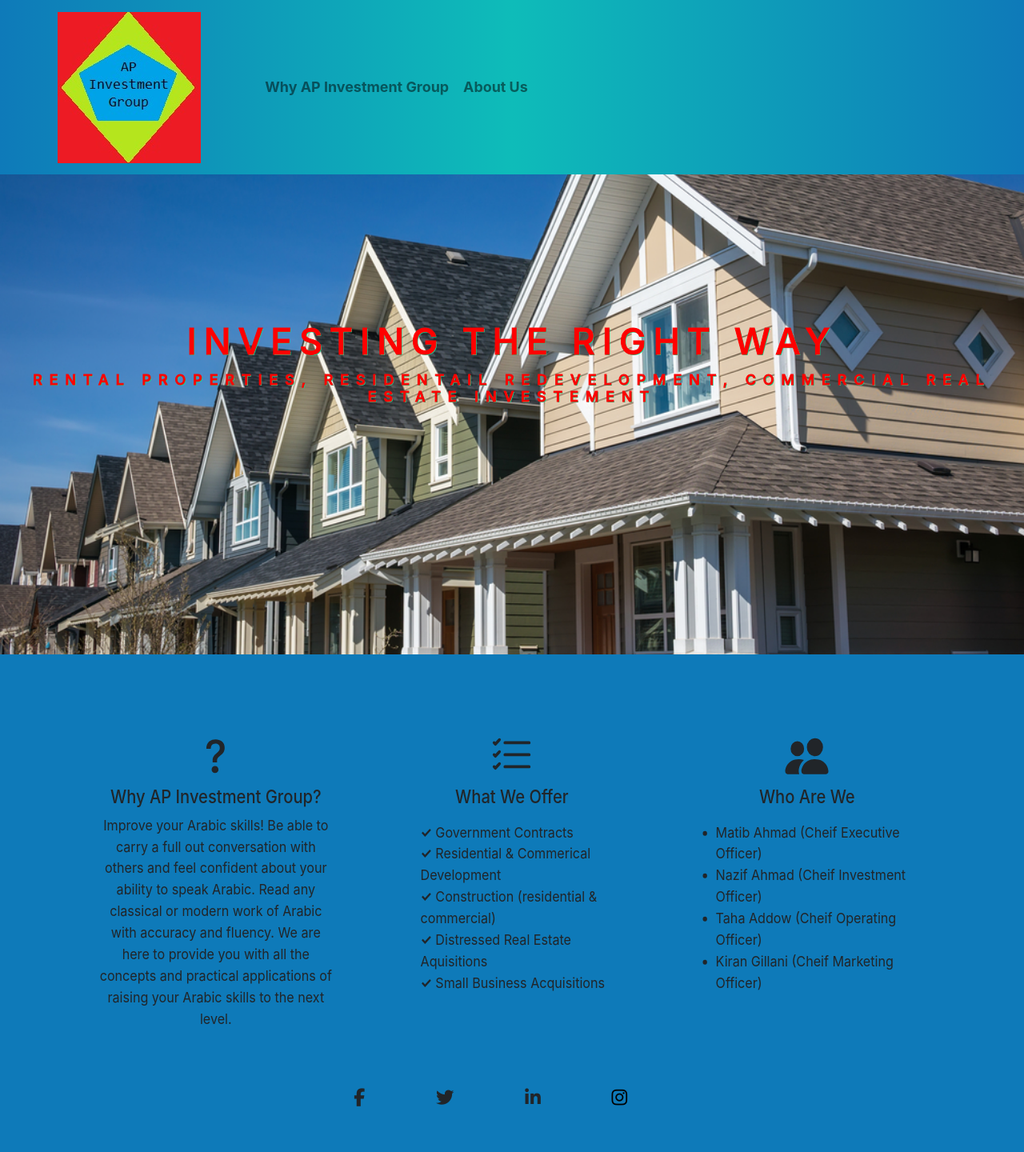
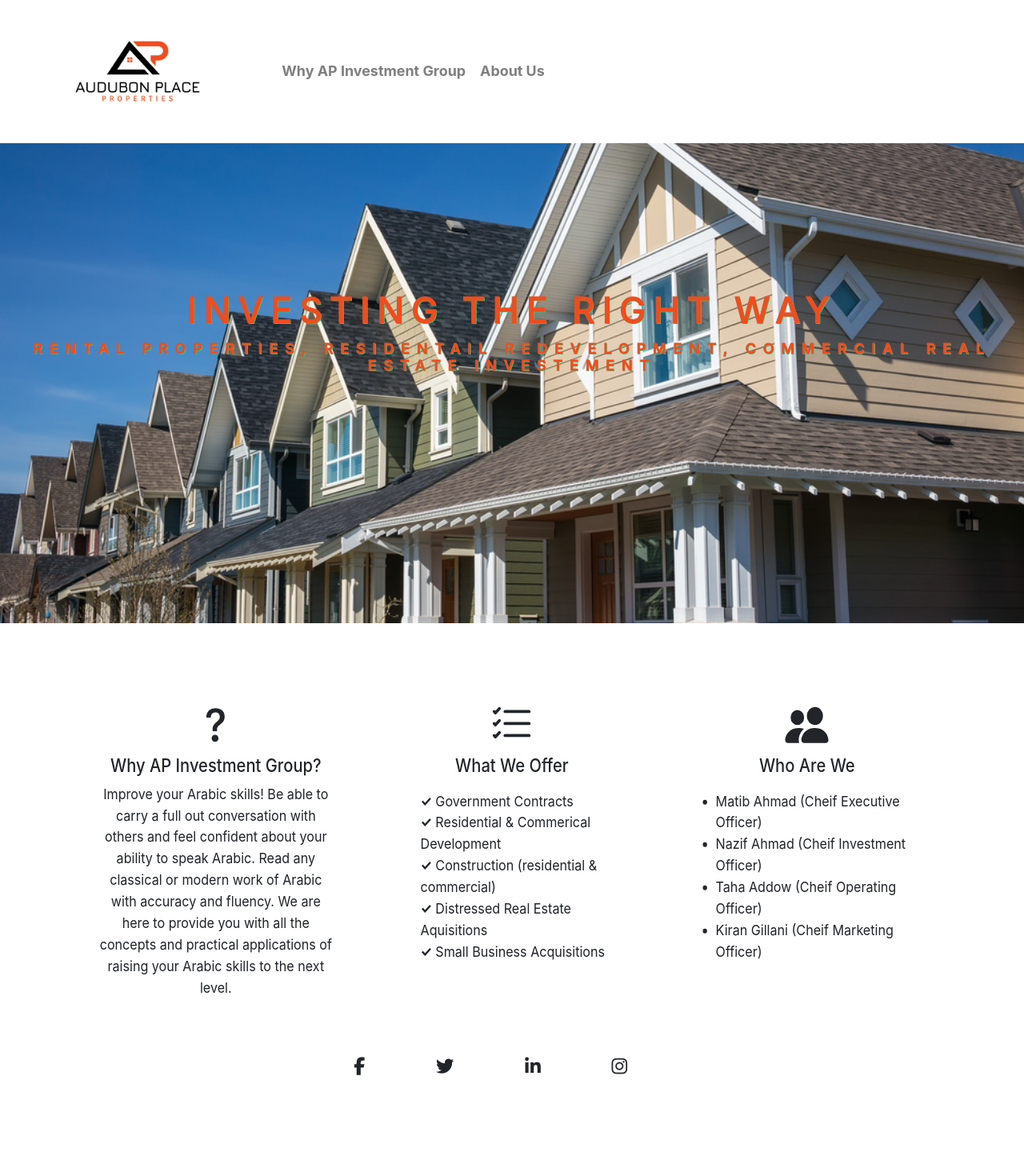
Before and after one commit to matib05/apinvestmentgroup, a Django app: page / in a window 1280 px wide. Shown: the whole page at 80% size. After the commit the page ends 1344 px from the top, so only its background shows below. Run offline with Django 4.2, Linux system fonts and the light colour scheme; some libraries are stand-ins or nearby versions.

Commit message:
fixing colors, and about-us link

```diff
--- a/landing/static/landing/main.css
+++ b/landing/static/landing/main.css
@@ -18,18 +18,16 @@
     text-align: center;
     font-size: 4rem;
     font-weight: 300;
-    color: red;
+    color: #EF4D1E;
     text-transform: uppercase;
     letter-spacing: 0.5rem;
     text-shadow: 1px 1px 0px rgb(3, 233, 156);
     -webkit-text-stroke-width: 1px;
-    -webkit-text-stroke-color: red;
+    -webkit-text-stroke-color: #EF4D1E;
 
 }
 
-.points {
-    background-color: rgb(14, 122, 185);
-}
+.points { }
 
 .point {
     position: relative;
@@ -51,8 +49,17 @@
     font-size: 1.25rem;
 }
 
+.logo {
+    height: 100;
+    width: 150;
+}
+
 @media (min-width: 640px) {
 	html { font-size: 112%; }
+    .logo {
+        height: 150;
+        width: 200;
+    }
 	.column {
 		float: left;
 		padding-left: 1rem;
@@ -66,18 +73,14 @@
 	.column.flow-opposite {float: right;}
 }
 
-footer {
-    background: rgb(14, 122, 185);
-}
+footer { }
+
 
 .list-alignment {
     text-align: left
 }
 
-.content-section {
-    background: rgb(14, 122, 185);
-    /*background: linear-gradient(to right, rgb(216,177,177), rgb(185,118,116), rgb(216,177,177));*/
-}
+.content-section { }
 
 .pointer {
     cursor: pointer
--- a/landing/templates/landing/base.html
+++ b/landing/templates/landing/base.html
@@ -11,9 +11,9 @@
     <title>AP Investment Group</title>
   </head>
   <body>
-    <nav class="navbar navbar-expand-lg navbar-light" style=" background-image: linear-gradient(to right, rgb(14, 122, 185), rgb(14, 188, 185), rgb(14, 122, 185));">
+    <nav class="navbar navbar-expand-lg navbar-light">
         {% load static %}
-        <a class="navbar-brand ml-5" href="/"> <img src="{% static 'landing\AP_Investment_Group_Logo.jpg' %}"  class="mr-5"></a>
+        <a class="navbar-brand ml-5" href="/"> <img height="150" width="200" src="{% static 'landing\AP_Investment_Group_Logo.jpg' %}"  class="mr-5 logo"></a>
           <button class="navbar-toggler" type="button" data-toggle="collapse" data-target="#navbarSupportedContent" aria-controls="navbarSupportedContent" aria-expanded="false" aria-label="Toggle navigation">
             <span class="navbar-toggler-icon"></span>
           </button>
@@ -27,7 +27,7 @@
                 {% endif %}
               </li>
               <li class="nav-item">
-                <a class="nav-link font-weight-bold" href="/aboutUs">About Us</a>
+                <a class="nav-link font-weight-bold" href="/about-us">About Us</a>
               </li>
             </ul>
         </div>
@@ -60,7 +60,7 @@
                   <a class="col li-ic" target="_blank">
                     <i class="fab fa-linkedin-in fa-lg white-text mr-md-5 mr-3 fa-2x"> </i>
                   </a>
-                  <a href="https://www.instagram.com/afsahinstitute/?hl=en" target="_blank" class="col ins-ic">
+                  <a target="_blank" class="col ins-ic">
                     <i class="fab fa-instagram fa-lg white-text mr-md-5 mr-3 fa-2x"> </i>
                   </a>
               </div>
--- a/landing/urls.py
+++ b/landing/urls.py
@@ -5,5 +5,5 @@
 app_name = 'polls'
 urlpatterns = [
     path('', views.index, name='index'),
-    path('aboutUs', views.about_us, name='about-us'),
+    path('about-us', views.about_us, name='about-us'),
 ]
```
Also changed, not shown: landing/static/landing/AP_Investment_Group_Logo.jpg.
